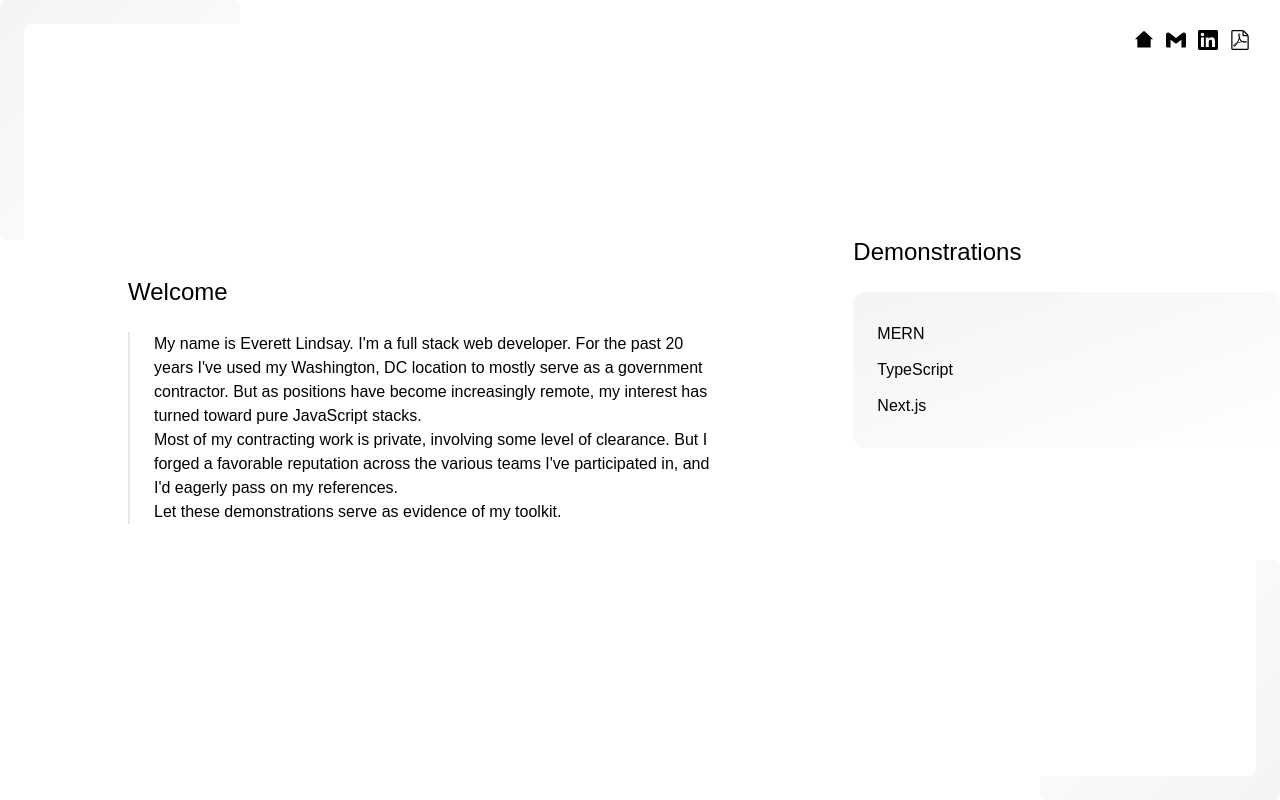
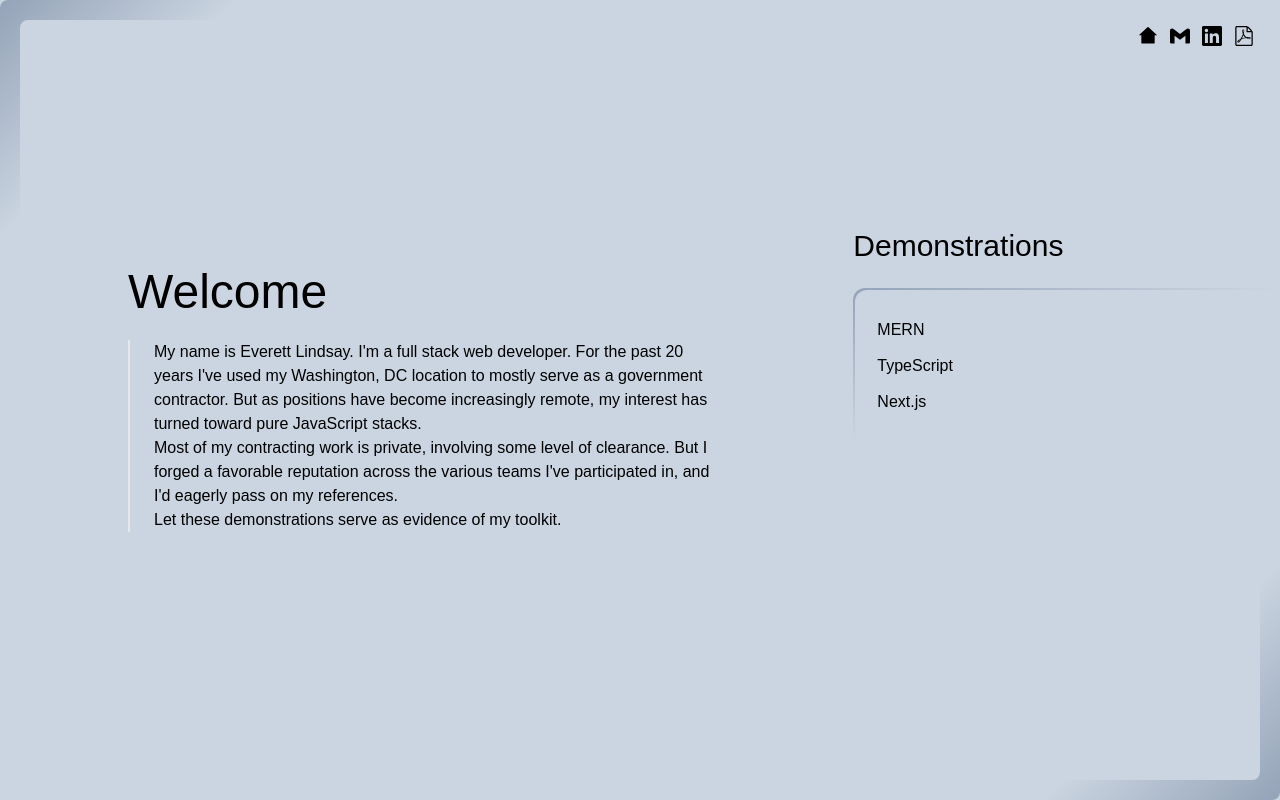
Before and after one commit to Ever-It-Lazy/portfolio, a Next.js app: page / in a window 1280 px wide. Built offline with nearby package versions, Linux system fonts and the light colour scheme; a web font is replaced by a local one.

Commit message:
gradients

```diff
--- a/pages/_document.js
+++ b/pages/_document.js
@@ -4,7 +4,7 @@ export default function Document() {
 	return (
 		<Html lang="en">
 			<Head />
-      <body>
+			<body className="bg-slate-300">
 				<Main />
 				<NextScript />
 			</body>
--- a/pages/index.js
+++ b/pages/index.js
@@ -44,11 +44,11 @@ export default function Home() {
 	return (
 		<div className="xl:container xl:mx-auto">
 			<div className="relative md:grid grid-cols-3 h-[100vh]">
-				<div className="absolute bg-gradient-to-br from-gray-100 to-transparent h-60 w-60 rounded-lg -z-10 top-0">
-					<div className="absolute bg-white h-60 w-60 rounded-lg z-0 left-6 top-6"></div>
+				<div className="absolute bg-gradient-to-br from-slate-400 via-slate-300 h-60 w-60 rounded-lg -z-10 top-0">
+					<div className="absolute bg-slate-300 h-60 w-60 rounded-lg z-0 left-5 top-5"></div>
 				</div>
 				<nav className="relative col-span-3">
-					<div className="flex absolute right-0 m-6">
+					<div className="flex absolute right-0 m-5">
 						<RiHome2Fill className="icon" onClick={toggleHome} />
 						<Link href="mailto:everettlindsay@gmail.com">
 							<SiGmail className="icon" />
@@ -65,12 +65,13 @@ export default function Home() {
 					{ showHome ? <Welcome /> : null }
 					{ showMern ? <Mern /> : null }
 					{ showTypeScript ? <TypeScript /> : null }
-					{ showNext ? <Next /> : null }
+					{showNext ? <Next /> : null}
 				</div>
 				<div className="col-span-1">
-					<h2 className="hdr1">Demonstrations</h2>
-					<ul className="p-6 rounded-xl bg-gradient-to-br from-gray-100 to-transparent">
+					<h2 className="hdr2">Demonstrations</h2>
+					<ul className="relative p-6 rounded-xl bg-gradient-to-br from-slate-400 via-slate-300">
 						<li className="leading-9">
+							<div className="absolute bg-slate-300 h-[100%] w-[100%] rounded-xl z-0 left-0.5 top-0.5"></div>
 							<a onClick={toggleMern} className="link-underline">MERN</a>
 						</li>
 						<li className="leading-9">
@@ -81,8 +82,8 @@ export default function Home() {
 						</li>
 					</ul>
 				</div>
-				<div className="absolute bg-gradient-to-br from-transparent to-gray-100 h-60 w-60 rounded-lg -z-10 bottom-0 right-0">
-					<div className="absolute bg-white h-60 w-60 rounded-lg z-0 right-6 bottom-6"></div>
+				<div className="absolute bg-gradient-to-br from-transparent via-slate-300 to-slate-400 h-60 w-60 rounded-lg -z-10 bottom-0 right-0">
+					<div className="absolute bg-slate-300 h-60 w-60 rounded-lg z-0 right-5 bottom-5"></div>
 				</div>
 			</div>
 		</div>
--- a/styles/globals.css
+++ b/styles/globals.css
@@ -26,5 +26,9 @@
 }
 
 .hdr1 {
-	@apply text-2xl pb-6;
+	@apply text-5xl pb-6;
 }
+
+.hdr2 {
+	@apply text-3xl pb-6;
+}
```
Lines whose indentation alone changed are shown as unchanged.
